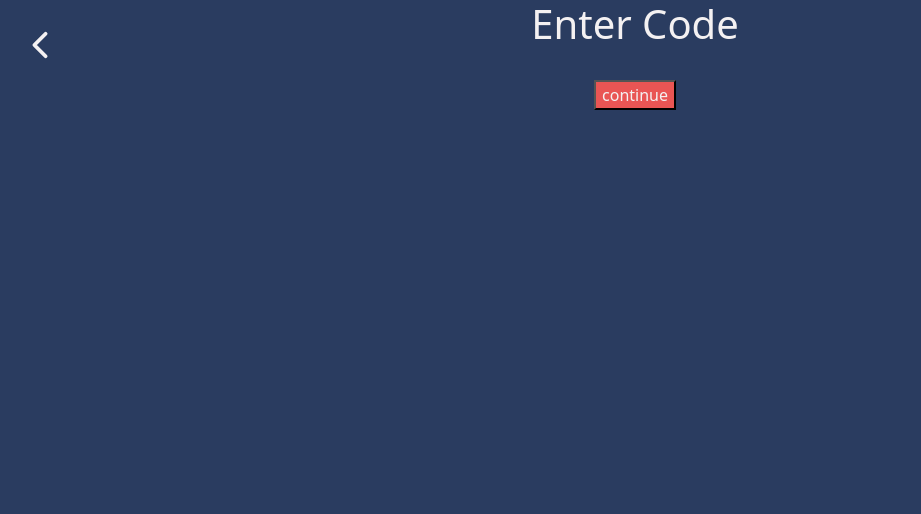
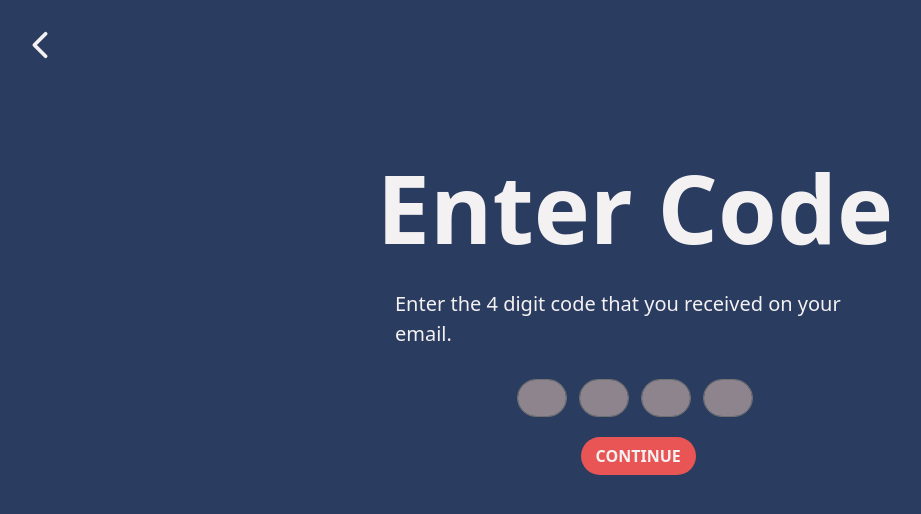
Before and after one commit to Mkamboykos/Zerbez-pwa, a React (Create React App) app: page /EnterCode in a window 1280 px wide. Shown: the top 514 px of the page, without its empty margins (5-926 px from the left). Built offline with nearby package versions, Linux system fonts and the light colour scheme.

Commit message:
autofocus on enter code page

```diff
--- a/src/ForgotPassword_Page/EnterCode.js
+++ b/src/ForgotPassword_Page/EnterCode.js
@@ -1,19 +1,174 @@
-import React from 'react'
-import {Link} from 'react-router-dom'
+import React, {Component} from 'react'
+import {Link, Redirect} from 'react-router-dom'
 
 import { IoChevronBack } from 'react-icons/io5'
 
+import {Form} from 'react-bootstrap'
+import { Next } from 'react-bootstrap/esm/PageItem';
 /*   EnterCode.js is rendered in App.js    */
 
-function EnterCode() {
-    return(
-        <div>
-            <h1>Enter Code</h1>
-            <Link to="/ForgotPassword" className="link"><IoChevronBack className="Back_button_EnterCode"/></Link>
-            <br></br>
-            <button className="continue_button_EnterCode"><Link to="/ResetPassword" className="link">continue</Link></button>
-        </div>
-    )
-}
+// function EnterCode() {
+//     return(
+//         <div>
+//             <h1>Enter Code</h1>
+//             <Link to="/ForgotPassword" className="link"><IoChevronBack className="Back_button_EnterCode"/></Link>
+//             <br></br>
+//             <button className="continue_button_EnterCode"><Link to="/ResetPassword" className="link">continue</Link></button>
+//         </div>
+//     )
+// }
+
+// export default EnterCode;
+
+class EnterCode extends Component{
+
+    constructor(props) {
+        super(props);
+
+    //Initial State
+        this.state = ({
+            one: "",
+            two: "",
+            three: "",
+            four: ""
+        });
+
+        this.handleOne = this.handleOne.bind(this);
+        this.handleTwo = this.handleTwo.bind(this);
+        this.handleThree = this.handleThree.bind(this);
+        this.handleFour = this.handleFour.bind(this);
+        this.handleContinue = this.handleContinue.bind(this);
+        this.handleKeyPressContinue = this.handleKeyPressContinue.bind(this);
+    }
+
+
+    //Class Properties (Events On Change)
+    handleOne(e){
+        const re = /^[0-9\b]+$/;
+        const index = e.currentTarget.dataset.index;
+        if (e.target.value === '' || re.test(e.target.value)) {
+            let one = e.target.value;
+            this.setState({
+                one: one
+            })
+        }
+        if (e.target.value.length >= e.target.getAttribute("maxlength")) {
+            e.target.nextElementSibling.focus();
+        }
+    }
+
+
+    handleTwo(e){
+        const re = /^[0-9\b]+$/;
+        const index = e.currentTarget.dataset.index;
+        if (e.target.value === '' || re.test(e.target.value)) {
+            let two = e.target.value;
+            this.setState({
+                two: two
+            })
+        }
+        if (e.target.value.length >= e.target.getAttribute("maxlength")) {
+            e.target.nextElementSibling.focus();
+        }
+    }
+
+    handleThree(e){
+        const re = /^[0-9\b]+$/;
+        if (e.target.value === '' || re.test(e.target.value)) {
+            let three = e.target.value;
+            this.setState({
+                three: three
+            })
+        }
+        if (e.target.value.length >= e.target.getAttribute("maxlength")) {
+            e.target.nextElementSibling.focus();
+        }
+    }
+
+    handleFour(e){
+        const re = /^[0-9\b]+$/;
+        if (e.target.value === '' || re.test(e.target.value)) {
+            let four = e.target.value;
+            this.setState({
+                four: four
+            })
+        }
+    }
+
+    handleContinue(){
+        if(this.state.one === ''
+            || this.state.two === ''
+            || this.state.three === ''
+            || this.state.four === ''){
+                alert("Missing or Invalid Code")
+                return;
+        }else if(this.state.one === this.state.one
+            && this.state.two === this.state.two
+            && this.state.three === this.state.three
+            && this.state.four === this.state.four){
+            this.setState({
+                redirect: true
+            })
+        }
+    }
+
+    handleKeyPressContinue(e){
+        if (e.key === "Enter"){
+            if(this.state.one === ''
+                || this.state.two === ''
+                || this.state.three === ''
+                || this.state.four === ''){
+                    return;
+            }else if(this.state.one === this.state.one
+                && this.state.two === this.state.two
+                && this.state.three === this.state.three
+                && this.state.four === this.state.four){
+                this.setState({
+                    redirect: true
+                })
+            }
+        }
+    }
+
+    renderRedirect(){
+        if (this.state.redirect){
+            return <Redirect to='/ResetPassword'/>
+        }
+    }
+
+
+    render() {
+        return (
+            <div>
+                <Link to="/ForgotPassword" className="link"><IoChevronBack className="Back_button_EnterCode"/></Link>
+                <div className="forgotPasswordTitleContainer">
+                    <h1 className="forgotTitleText"><b>Enter Code</b></h1>
+                </div>
+                <div>
+                    <Form onKeyPress={this.handleKeyPressContinue}>
+                        <div className="forgotPasswordTextContainer">
+                            <p className="forgotPasswordText">
+                            Enter the 4 digit code that you received on your email.
+                            </p>
+                        </div>
+
+                        <Form.Group className="codeBarContainer">
+
+                            <Form.Control type="text" maxLength="1" className="codeOneBarText"   onChange={this.handleOne} />
+                            <Form.Control type="text" maxLength="1" className="codeTwoBarText"   onChange={this.handleTwo} />
+                            <Form.Control type="text" maxLength="1" className="codeThreeBarText" onChange={this.handleThree} />
+                            <Form.Control type="text" maxLength="1" className="codeFourBarText"  onChange={this.handleFour} />
+                        </Form.Group>
+
+                        <button className="continue_button_forgotPassword" type="submit"  onClick={this.handleContinue} >
+                            <b>CONTINUE</b>
+                        </button>
+                        {this.renderRedirect()}
+                    </Form>
+                </div>
+            </div>
+        );
+      }
+    }
 
 export default EnterCode;
--- a/src/Login_Page/ForgotPassword.js
+++ b/src/Login_Page/ForgotPassword.js
@@ -31,26 +31,26 @@ class ForgotPassword extends Component{
 
     handleContinue(e){
         e.preventDefault();
-        if(this.state.email === this.state.email){
+        if(this.state.email === ''){
+            alert("You did not provide a valid email")
+            return;
+        }else if(this.state.email === this.state.email){
             this.setState({
                 redirect: true
             })
-        }else{
-            alert("Missing Email")
-            return;
         }
     }
 
     handleKeyPressContinue(e){
         if (e.key === "Enter"){
             e.preventDefault();
-            if(this.state.email === this.state.email){
+            if(this.state.email === ''){
+                alert("You did not provide a valid email")
+                return;
+            }else if(this.state.email === this.state.email){
                 this.setState({
                     redirect: true
                 })
-            }else{
-                alert("Missing Email")
-                return;
             }
         }
     }
--- a/src/Login_Page/Home.js
+++ b/src/Login_Page/Home.js
@@ -46,7 +46,8 @@ class Home extends Component{
 
     handleLogin(e){
         e.preventDefault();
-        if (!this.state.username && !this.state.password){
+        if (this.state.username === '' && this.state.password === ''){
+            alert("Username and Password cannot be empty")
             return;
         }else if(this.state.username && !this.state.password){
             alert("Missing Password")
@@ -70,7 +71,8 @@ class Home extends Component{
     handleKeyPressLogin(e){
         if (e.key === "Enter"){
             e.preventDefault();
-            if (!this.state.username && !this.state.password){
+            if (this.state.username === '' && this.state.password === ''){
+                alert("Username and Password cannot be empty")
                 return;
             }else if(this.state.username && !this.state.password){
                 alert("Missing Password")
@@ -104,28 +106,28 @@ class Home extends Component{
     handleKeyPressSubmit(e){
         if (e.key === "Enter"){
             e.preventDefault();
-            if(this.state.userCaptcha === this.state.captcha){
+            if(this.state.userCaptcha === ''){
+                alert("You must enter the CAPTCHA Code provided")
+            }else if(this.state.userCaptcha != this.state.captcha){
+                alert("Incorrect CAPTCHA, please try again")
+            }else if(this.state.userCaptcha === this.state.captcha){
                 this.setState({
                     redirect: true
                 })
-            }else if(this.state.userCaptcha != this.state.captcha){
-                alert("Incorrect CAPTCHA, please try again")
-            }else{
-                alert("You must enter the CAPTCHA Code provided")
             }
         }
     }
 
     handleSubmit(e){
         e.preventDefault();
-        if(this.state.userCaptcha === this.state.captcha){
+        if(this.state.userCaptcha === ''){
+            alert("You must enter the CAPTCHA Code provided")
+        }else if(this.state.userCaptcha != this.state.captcha){
+            alert("Incorrect CAPTCHA, please try again")
+        }else if(this.state.userCaptcha === this.state.captcha){
             this.setState({
                 redirect: true
             })
-        }else if(this.state.userCaptcha != this.state.captcha){
-            alert("Incorrect CAPTCHA, please try again")
-        }else{
-            alert("You must enter the CAPTCHA Code provided")
         }
     }
 
--- a/src/index.css
+++ b/src/index.css
@@ -264,7 +264,7 @@ input#formPlaintextEmail.captchaBar.form-control::placeholder{
 /* Forgot Password Text */
 
 .forgotPasswordText{
-  width: 470px;
+  width: 480px;
   text-align: left;
   font-size: 20px;
   margin-top: 25px;
@@ -290,6 +290,81 @@ input#formPlaintextEmail.captchaBar.form-control::placeholder{
 
 
 
+
+
+
+/* Enter Code Container*/
+
+.codeBarContainer{
+  display: flex;
+  box-sizing: border-box;
+  align-items: center;
+  justify-content: center;
+  width: 100%;
+  height: 100%;
+  margin-bottom: 20px;
+}
+
+/* Code Input Bars*/
+
+.codeOneBarText,
+.codeTwoBarText,
+.codeThreeBarText,
+.codeFourBarText{
+  margin: 6px;
+  margin-bottom: 0;
+  margin-top: 0;
+  text-align: center;
+
+}
+
+input.codeOneBarText.form-control {
+  background-color: #8D848D;
+  border-color: #707070;
+  color: #F4F1F2;
+  border-radius: 25px;
+  width: 50px;
+}
+
+input.codeOneBarText.form-control::placeholder{
+  color: #F4F1F2;
+}
+
+input.codeTwoBarText.form-control {
+  background-color: #8D848D;
+  border-color: #707070;
+  color: #F4F1F2;
+  border-radius: 25px;
+  width: 50px;
+}
+
+input.codeTwoBarText.form-control::placeholder{
+  color: #F4F1F2;
+}
+
+input.codeThreeBarText.form-control {
+  background-color: #8D848D;
+  border-color: #707070;
+  color: #F4F1F2;
+  border-radius: 25px;
+  width: 50px;
+}
+
+input.codeThreeBarText.form-control::placeholder{
+  color: #F4F1F2;
+}
+
+input.codeFourBarText.form-control {
+  background-color: #8D848D;
+  border-color: #707070;
+  color: #F4F1F2;
+  border-radius: 25px;
+  width: 50px;
+}
+
+input.codeFourBarText.form-control::placeholder{
+  color: #F4F1F2;
+}
 
 
 
```
